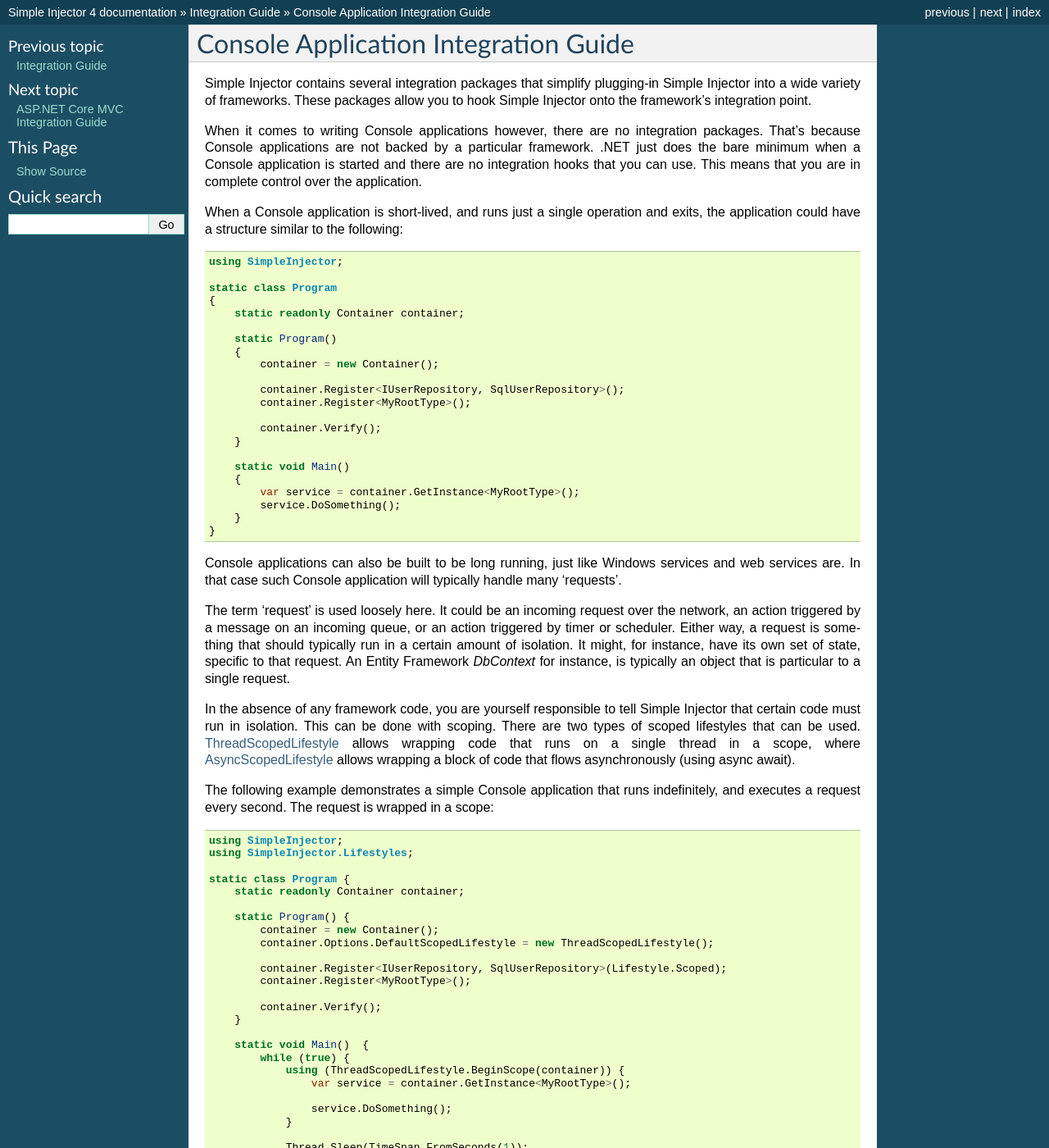
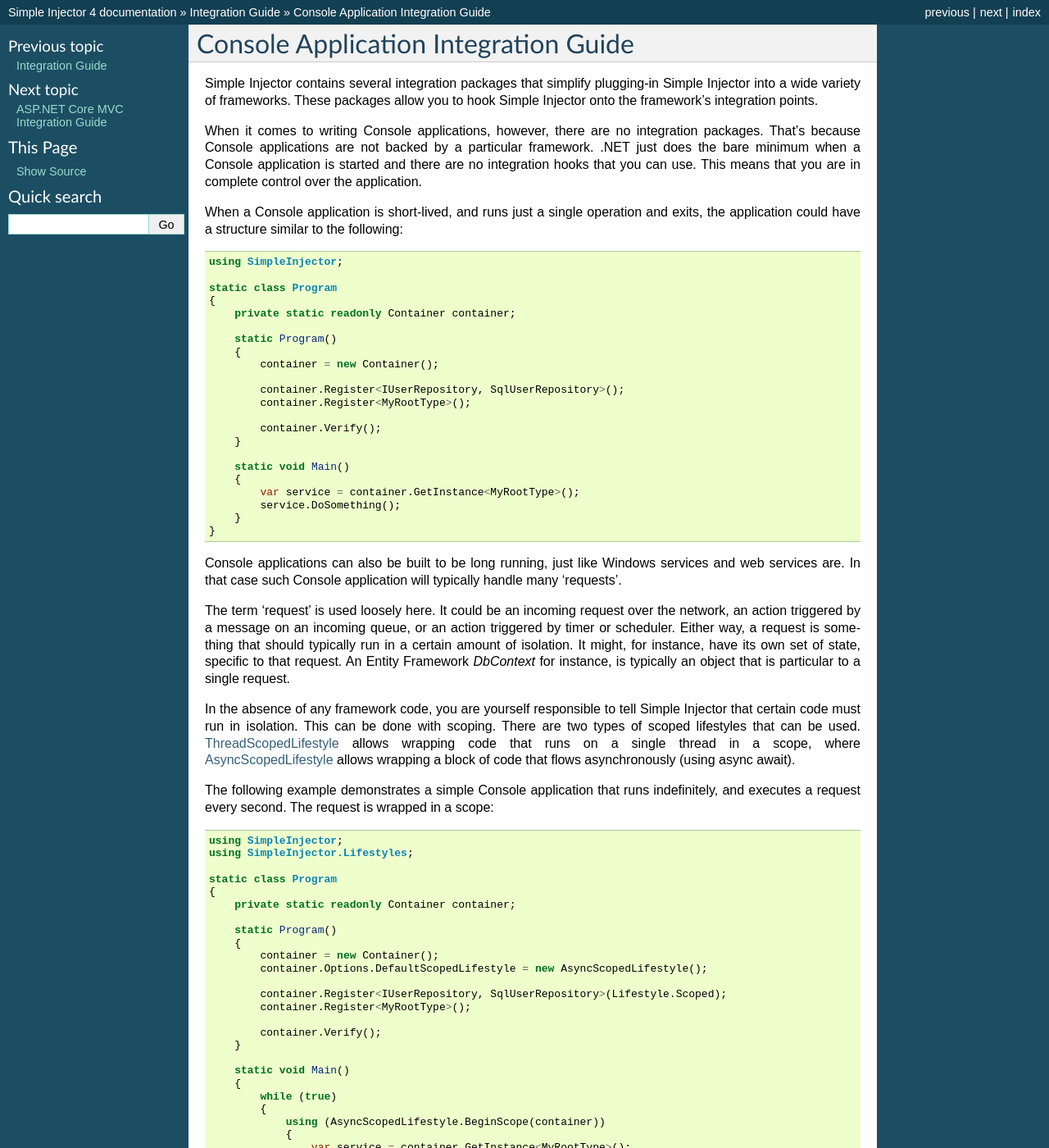
Before and after one commit to simpleinjector/Documentation, a Sphinx documentation site: the page built from source/consoleintegration.rst, in a window 1280 px wide and 1400 px high. Shown: the whole window at 82% size. Built offline with Sphinx 7.4.7, drawn with Linux system fonts in a browser that asks for light colours.

Commit message:
Small textual improvements and code reformatted.

```diff
--- a/source/consoleintegration.rst
+++ b/source/consoleintegration.rst
@@ -2,9 +2,9 @@
 Console Application Integration Guide
 =====================================
 
-Simple Injector contains several integration packages that simplify plugging-in Simple Injector into a wide variety of frameworks. These packages allow you to hook Simple Injector onto the framework's integration point.
+Simple Injector contains several integration packages that simplify plugging-in Simple Injector into a wide variety of frameworks. These packages allow you to hook Simple Injector onto the framework's integration points.
 
-When it comes to writing Console applications however, there are no integration packages. That's because Console applications are not backed by a particular framework. .NET just does the bare minimum when a Console application is started and there are no integration hooks that you can use. This means that you are in complete control over the application.
+When it comes to writing Console applications, however, there are no integration packages. That's because Console applications are not backed by a particular framework. .NET just does the bare minimum when a Console application is started and there are no integration hooks that you can use. This means that you are in complete control over the application.
 
 When a Console application is short-lived, and runs just a single operation and exits, the application could have a structure similar to the following:
 
@@ -14,7 +14,7 @@ When a Console application is short-lived, and runs just a single operation and
 
     static class Program
     {
-        static readonly Container container;
+        private static readonly Container container;
 
         static Program()
         {
@@ -46,12 +46,14 @@ The following example demonstrates a simple Console application that runs indefi
     using SimpleInjector;
     using SimpleInjector.Lifestyles;
 
-    static class Program {
-        static readonly Container container;
+    static class Program
+    {
+        private static readonly Container container;
 
-        static Program() {
+        static Program()
+        {
             container = new Container();
-            container.Options.DefaultScopedLifestyle = new ThreadScopedLifestyle();
+            container.Options.DefaultScopedLifestyle = new AsyncScopedLifestyle();
 
             container.Register<IUserRepository, SqlUserRepository>(Lifestyle.Scoped);
             container.Register<MyRootType>();
@@ -59,9 +61,12 @@ The following example demonstrates a simple Console application that runs indefi
             container.Verify();
         }
 
-        static void Main()  {
-            while (true) {
-                using (ThreadScopedLifestyle.BeginScope(container)) {
+        static void Main()
+        {
+            while (true)
+            {
+                using (AsyncScopedLifestyle.BeginScope(container))
+                {
                     var service = container.GetInstance<MyRootType>();
 
                     service.DoSomething();
```
